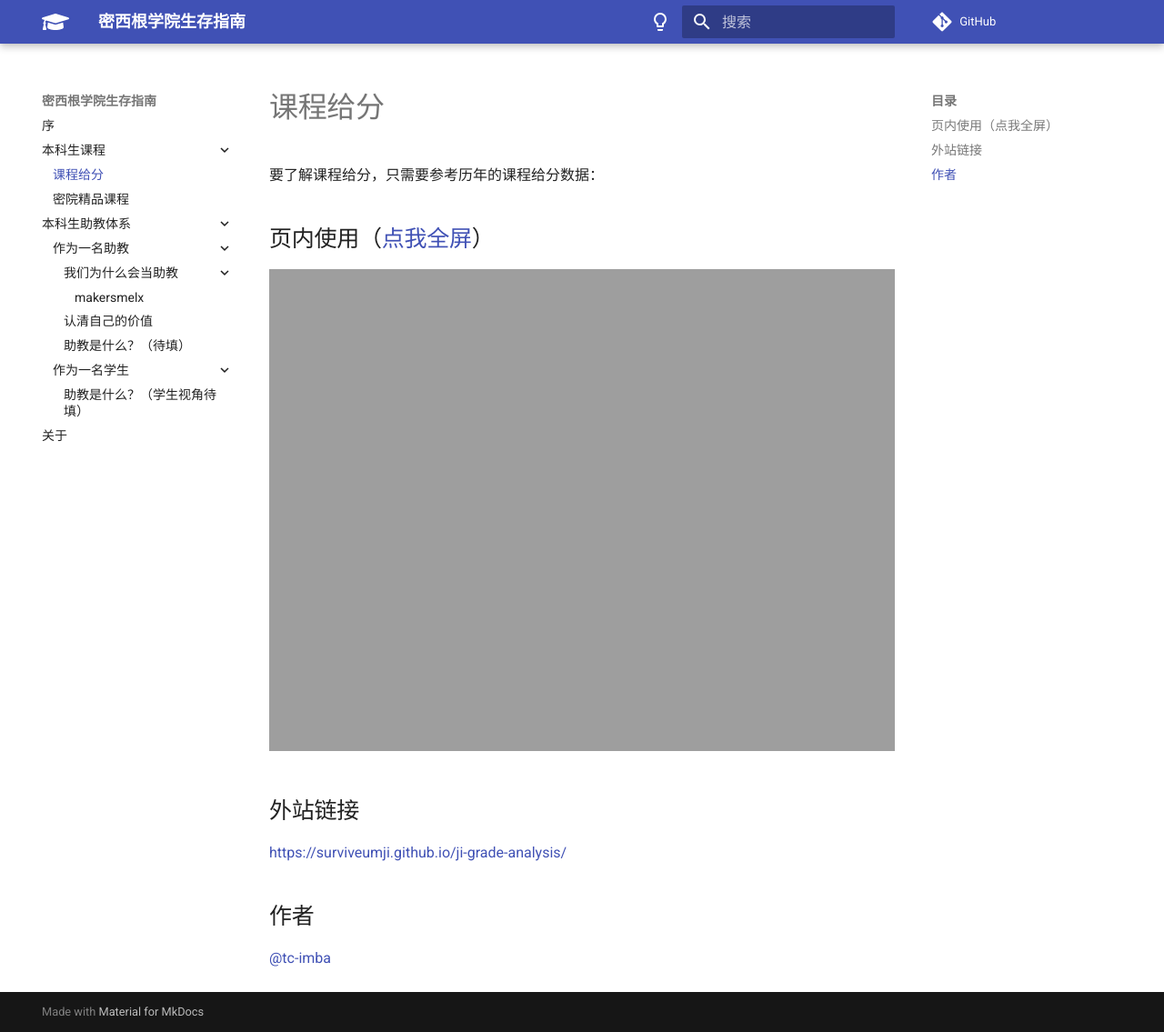
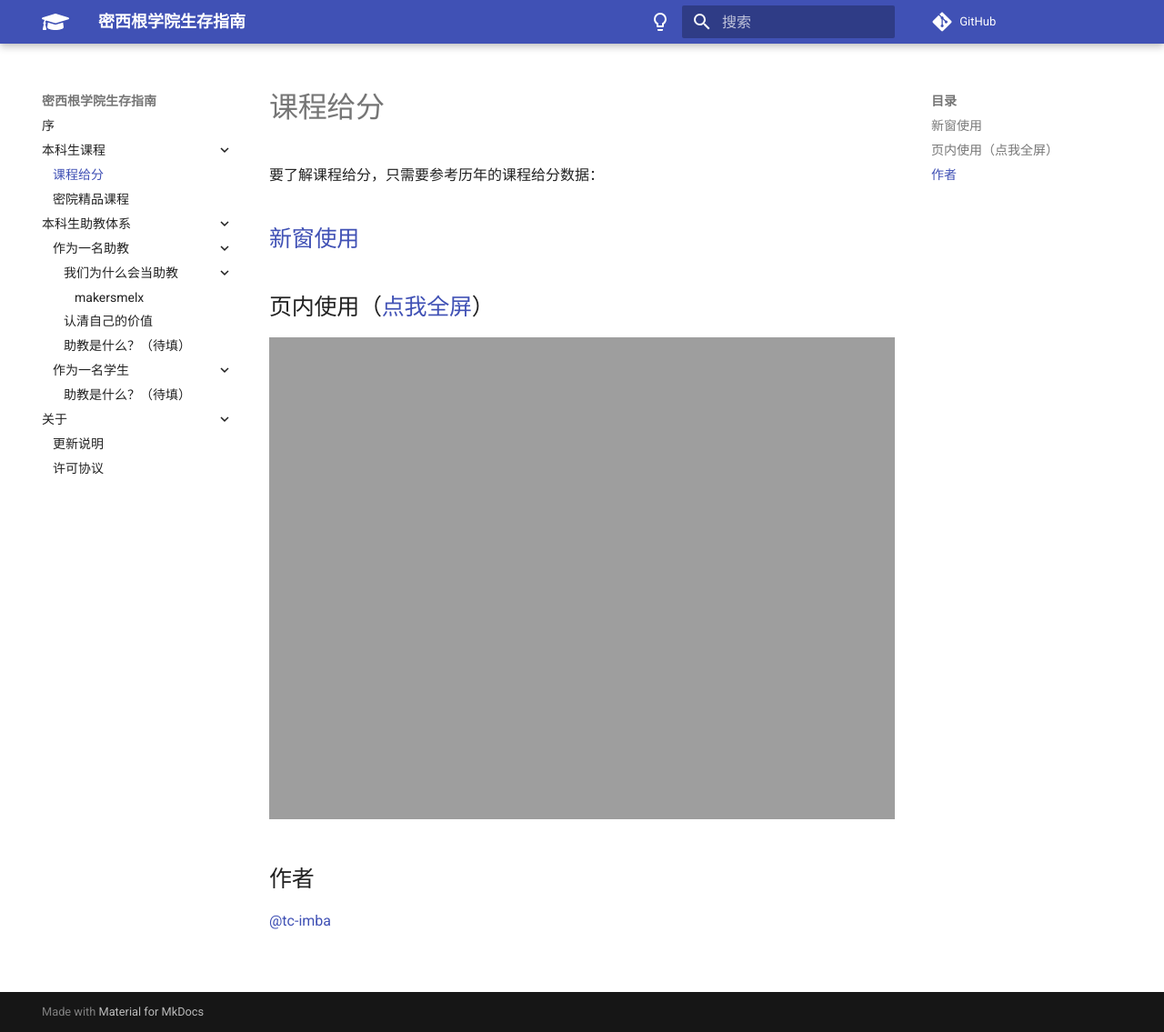
Before and after one commit to SurviveUMJI/SurviveUMJIManual, an MkDocs documentation site: the page built from docs/本科生课程/课程给分.md, in a window 1280 px wide and 1135 px high. Shown: the whole window at 91% size. Built offline with MkDocs 1.6.1 and Material for MkDocs 9.7.7, drawn with Linux system fonts in a browser that asks for light colours; comment, search, counter and statistics services are not loaded.

Commit message:
feat: about pages

```diff
--- a/docs/本科生助教体系/作为一名学生/助教是什么.md
+++ b/docs/本科生助教体系/作为一名学生/助教是什么.md
@@ -1 +1 @@
-# 助教是什么？（学生视角待填）
+# 助教是什么？（待填）
--- a/docs/本科生课程/课程给分.md
+++ b/docs/本科生课程/课程给分.md
@@ -1,15 +1,13 @@
 # 课程给分
 
 要了解课程给分，只需要参考历年的课程给分数据：
+
+## [新窗使用](https://surviveumji.github.io/ji-grade-analysis/)
 
 ## 页内使用（<a id="fullscreen-ji-grade-analysis" onclick="document.getElementsByClassName('md-header')[0].style.zIndex=-1;document.getElementsByClassName('md-footer')[0].style.zIndex=-1;document.body.style.height='100%';document.body.style.overflow='hidden';document.body.style.margin=0;document.getElementsByTagName('iframe')[0].style='width: 100%; height: 100%; position: absolute; top: 0; left: 0;';">点我全屏</a>）
 
 <iframe src="https://surviveumji.github.io/ji-grade-analysis/" title="ji-grade-analysis" width="100%" height="530px" frameborder="0" scrolling="yes"> </iframe>
 
-## 外站链接
-
-<https://surviveumji.github.io/ji-grade-analysis/>
-
 ## 作者
 
 [@tc-imba](https://github.com/tc-imba)
--- a/mkdocs.yml
+++ b/mkdocs.yml
@@ -40,4 +40,6 @@ nav:
       - 本科生助教体系/作为一名助教/助教是什么.md
     - 作为一名学生:
       - 本科生助教体系/作为一名学生/助教是什么.md
-  - 关于.md
+  - 关于:
+    - 关于/更新说明.md
+    - 关于/许可协议.md
```
Also changed, not shown: docs/关于.md (deleted, +0 -3 lines), docs/关于/更新说明.md (added, +8 -0 lines), docs/关于/许可协议.md (added, +3 -0 lines).
